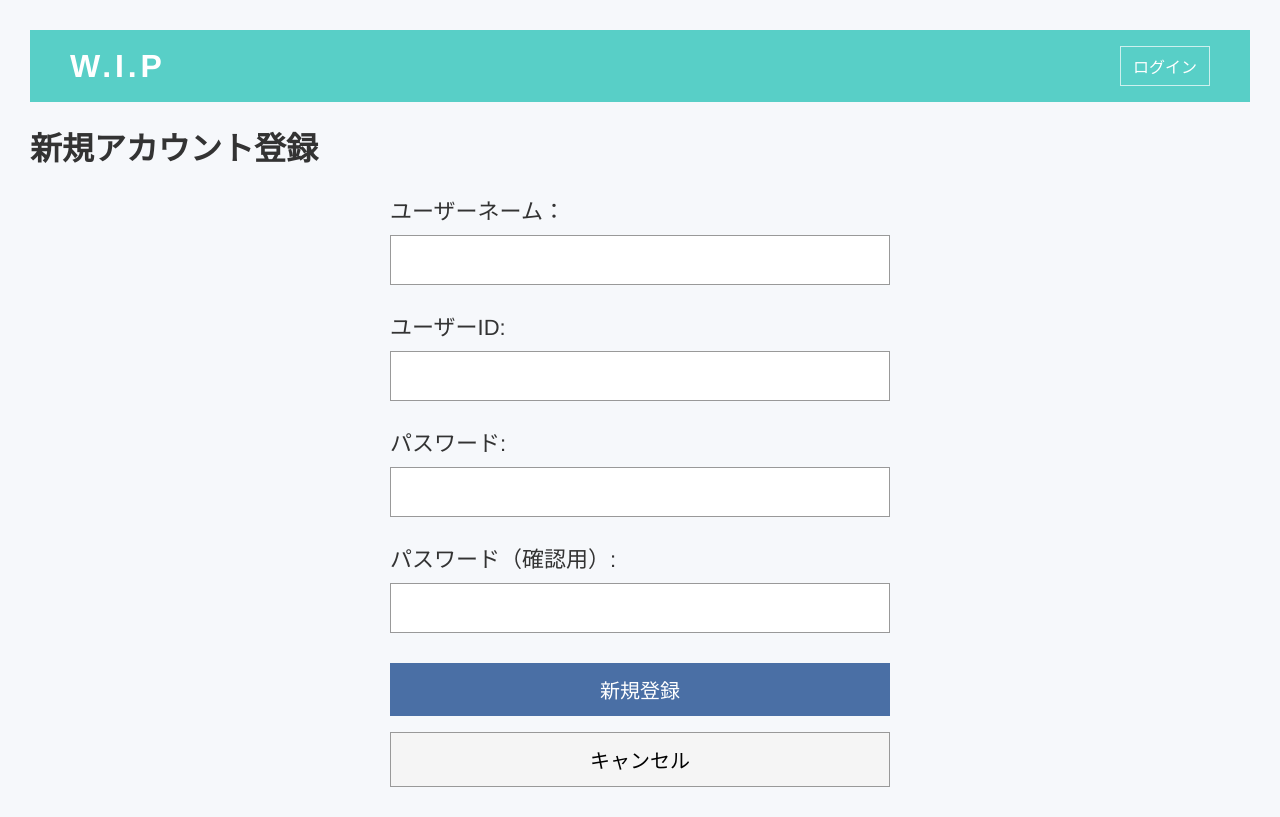
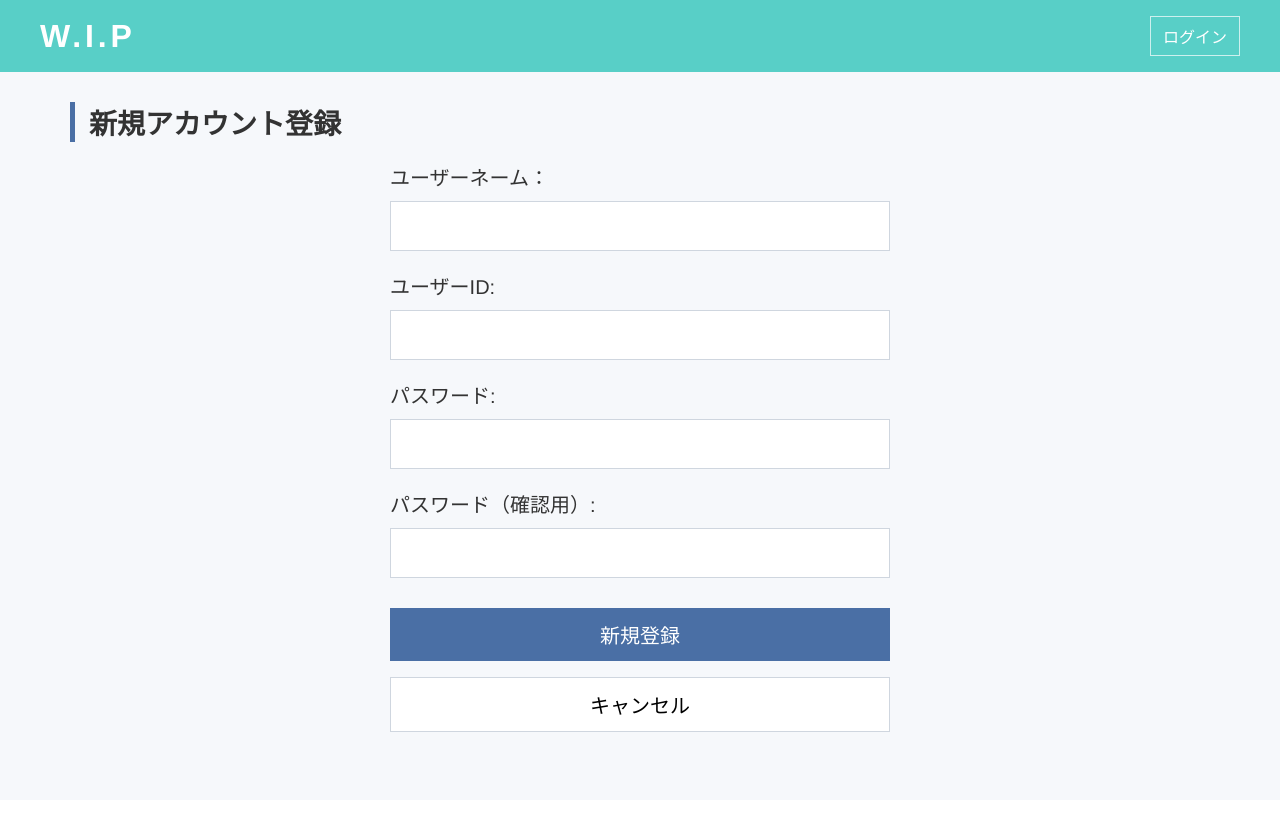
Before and after one commit to anenene3/wanted-item-app, a React app in the folder frontend/: page /signup in a window 1280 px wide. Built offline with nearby package versions, Linux system fonts and the light colour scheme; the HTML template or start-up script is replaced by a standard one.

Commit message:
アカウント登録画面の見た目調整完了

```diff
--- a/frontend/src/App.css
+++ b/frontend/src/App.css
@@ -436,8 +436,20 @@
 
 
 
-.signup{
-  padding:30px;
+.signup {
+  width: min(100%, 1200px);
+  margin: 0 auto;
+  padding: 30px;
+  box-sizing: border-box;
+}
+
+.signup-title {
+  font-size: 28px;
+  font-weight: 600;
+  margin: 0 0 18px;
+  padding-left: 14px;
+  border-left: 5px solid #4a6fa5;
+  text-align: left;
 }
 
 .signup-contents {
@@ -446,8 +458,8 @@
 }
 
 .signup-contents p {
-  font-size: 22px;
-  margin-top: 24px;
+  font-size: 20px;
+  margin-top: 20px;
   margin-bottom: 10px;
   text-align: left;
 }
@@ -461,10 +473,20 @@
   box-sizing: border-box;
   font-size: 20px;
   padding: 12px;
-  border: 1px solid #999;
+  border: 1px solid #cfd6df;
+  background-color: #fff;
 }
 
-  .signup-send-button {
+.signup-user-name:focus,
+.signup-user-id:focus,
+.signup-password:focus,
+.signup-confirm-password:focus {
+  outline: none;
+  border-color: #58cfc7;
+  box-shadow: 0 0 0 3px rgba(88, 207, 199, 0.12);
+}
+
+.signup-send-button {
   width: 100%;
   margin-top: 30px;
   padding: 12px 24px;
@@ -473,6 +495,11 @@
   background-color: #4a6fa5;
   color: white;
   cursor: pointer;
+  transition: background-color 0.2s;
+}
+
+.signup-send-button:hover {
+  background-color: #3f618f;
 }
 
 .signup-cancel-button {
@@ -480,9 +507,14 @@
   margin-top: 16px;
   padding: 12px 24px;
   font-size: 20px;
-  border: 1px solid #999;
-  background-color: #f5f5f5;
+  border: 1px solid #cfd6df;
+  background-color: #fff;
   cursor: pointer;
+  transition: background-color 0.2s;
+}
+
+.signup-cancel-button:hover {
+  background-color: #f7f9fb;
 }
 
 
--- a/frontend/src/pages/SignUp.jsx
+++ b/frontend/src/pages/SignUp.jsx
@@ -76,9 +76,11 @@ function SignUp(){
   };
 
   return(
+    <>
+      <Header />
       <div className="signup">
-      <Header />
-      <h1>新規アカウント登録</h1>
+
+        <h1 className="signup-title">新規アカウント登録</h1>
         <div className="signup-contents">
 
           <p>ユーザーネーム：</p>
@@ -126,6 +128,7 @@ function SignUp(){
           />
         </div>
       </div>
+    </>
   )
 }
 
```
Lines whose indentation alone changed are shown as unchanged.
